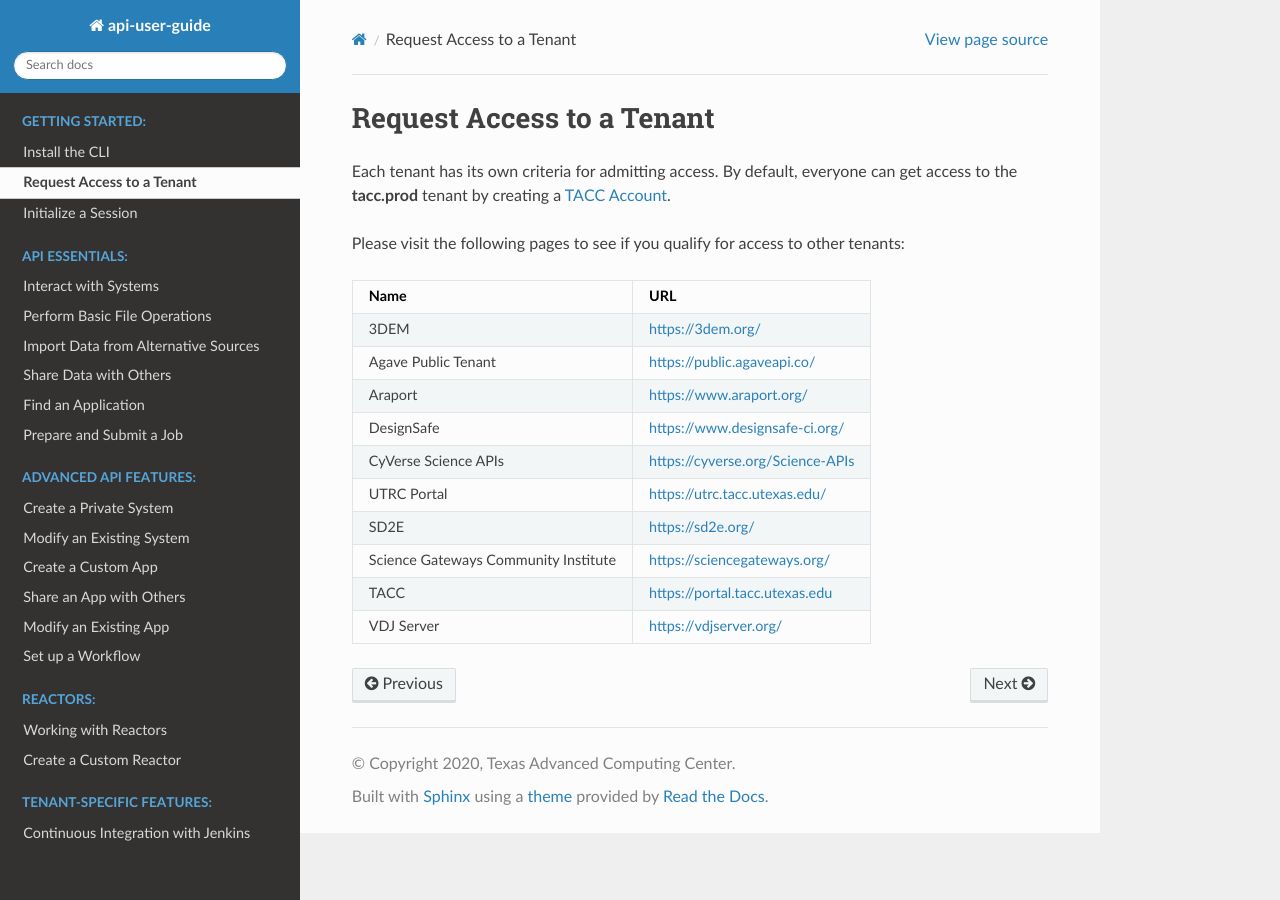
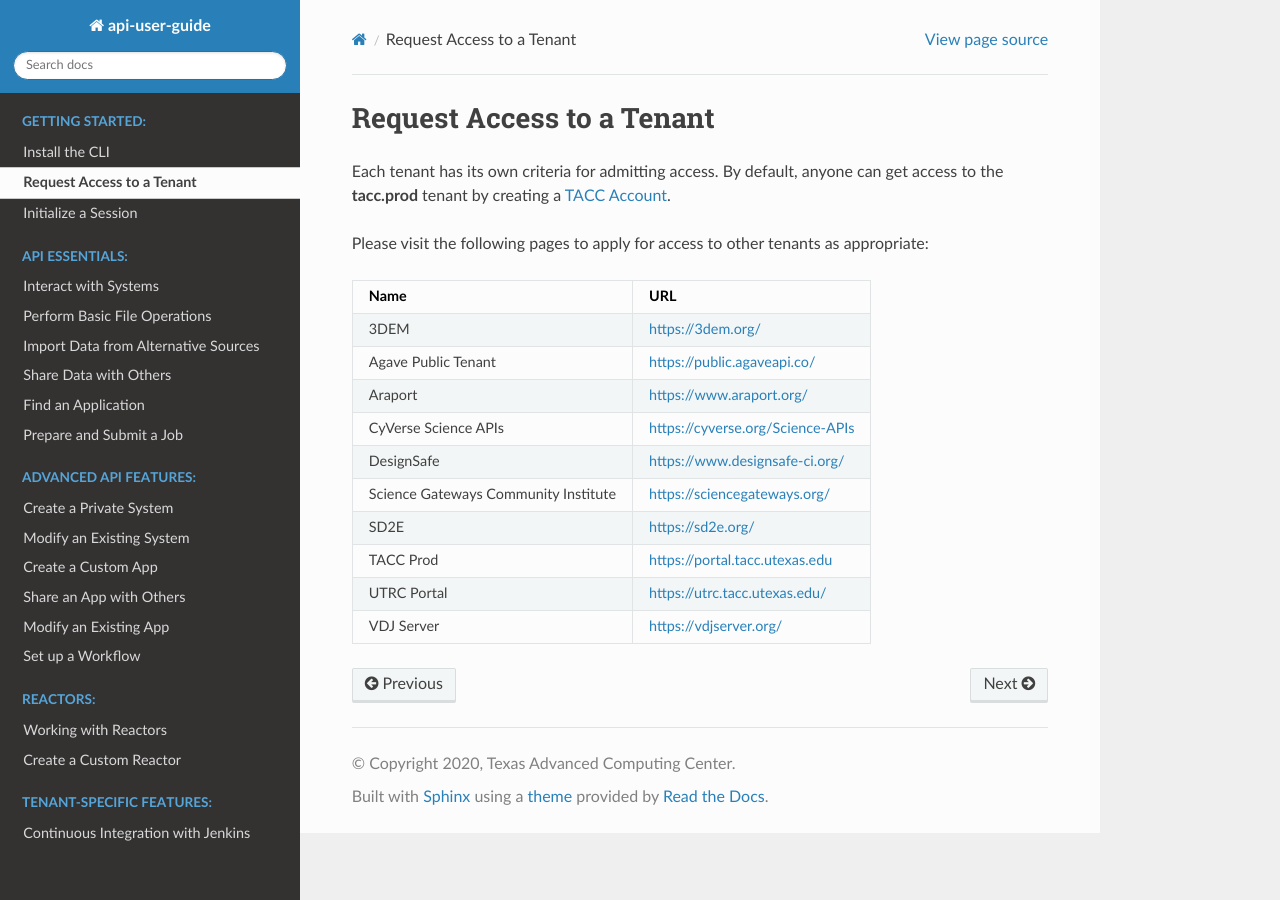
Before and after one commit to wjallen/api-user-guide, a Sphinx documentation site: the page built from docs/getting-started/request_access_to_a_tenant.rst, in a window 1280 px wide. Built offline with Sphinx 7.4.7 and the Read the Docs theme 2.0.0, drawn with Linux system fonts in a browser that asks for light colours.

Commit message:
updating getting started guides

```diff
--- a/docs/getting-started/initialize_a_session.rst
+++ b/docs/getting-started/initialize_a_session.rst
@@ -44,8 +44,8 @@
    | vdjserver.org |              VDJ Server              | https://vdj-agave-api.tacc.utexas.edu/ |
    +---------------+--------------------------------------+----------------------------------------+
    Enter a tenant name [tacc.prod]:
-   tacc.prod username: user
-   tacc.prod password for user:
+   tacc.prod username: username
+   tacc.prod password for username:
 
 
 Session tokens and other metadata are stored in ``~/.agave/config.json`` as well
--- a/docs/getting-started/request_access_to_a_tenant.rst
+++ b/docs/getting-started/request_access_to_a_tenant.rst
@@ -1,12 +1,12 @@
 Request Access to a Tenant
 ==========================
 
-Each tenant has its own criteria for admitting access. By default, everyone can
+Each tenant has its own criteria for admitting access. By default, anyone can
 get access to the **tacc.prod** tenant by creating a
 `TACC Account <https://portal.tacc.utexas.edu/account-request>`_.
 
-Please visit the following pages to see if you qualify for access to other
-tenants:
+Please visit the following pages to apply for access to other tenants as
+appropriate:
 
 +--------------------------------------+----------------------------------------+
 |             Name                     |                  URL                   |
@@ -17,17 +17,17 @@
 +--------------------------------------+----------------------------------------+
 |               Araport                |        https://www.araport.org/        |
 +--------------------------------------+----------------------------------------+
+|         CyVerse Science APIs         |   https://cyverse.org/Science-APIs     |
++--------------------------------------+----------------------------------------+
 |              DesignSafe              |    https://www.designsafe-ci.org/      |
 +--------------------------------------+----------------------------------------+
-|         CyVerse Science APIs         |   https://cyverse.org/Science-APIs     |
+| Science Gateways Community Institute |        https://sciencegateways.org/    |
++--------------------------------------+----------------------------------------+
+|             SD2E                     |         https://sd2e.org/              |
++--------------------------------------+----------------------------------------+
+|                 TACC Prod            |      https://portal.tacc.utexas.edu    |
 +--------------------------------------+----------------------------------------+
 |            UTRC Portal               |  https://utrc.tacc.utexas.edu/         |
 +--------------------------------------+----------------------------------------+
-|             SD2E                     |         https://sd2e.org/              |
-+--------------------------------------+----------------------------------------+
-| Science Gateways Community Institute |        https://sciencegateways.org/    |
-+--------------------------------------+----------------------------------------+
-|                 TACC                 |      https://portal.tacc.utexas.edu    |
-+--------------------------------------+----------------------------------------+
 |              VDJ Server              | https://vdjserver.org/                 |
 +--------------------------------------+----------------------------------------+
```
Also changed, not shown: docs/index.rst (+5 -4 lines).
